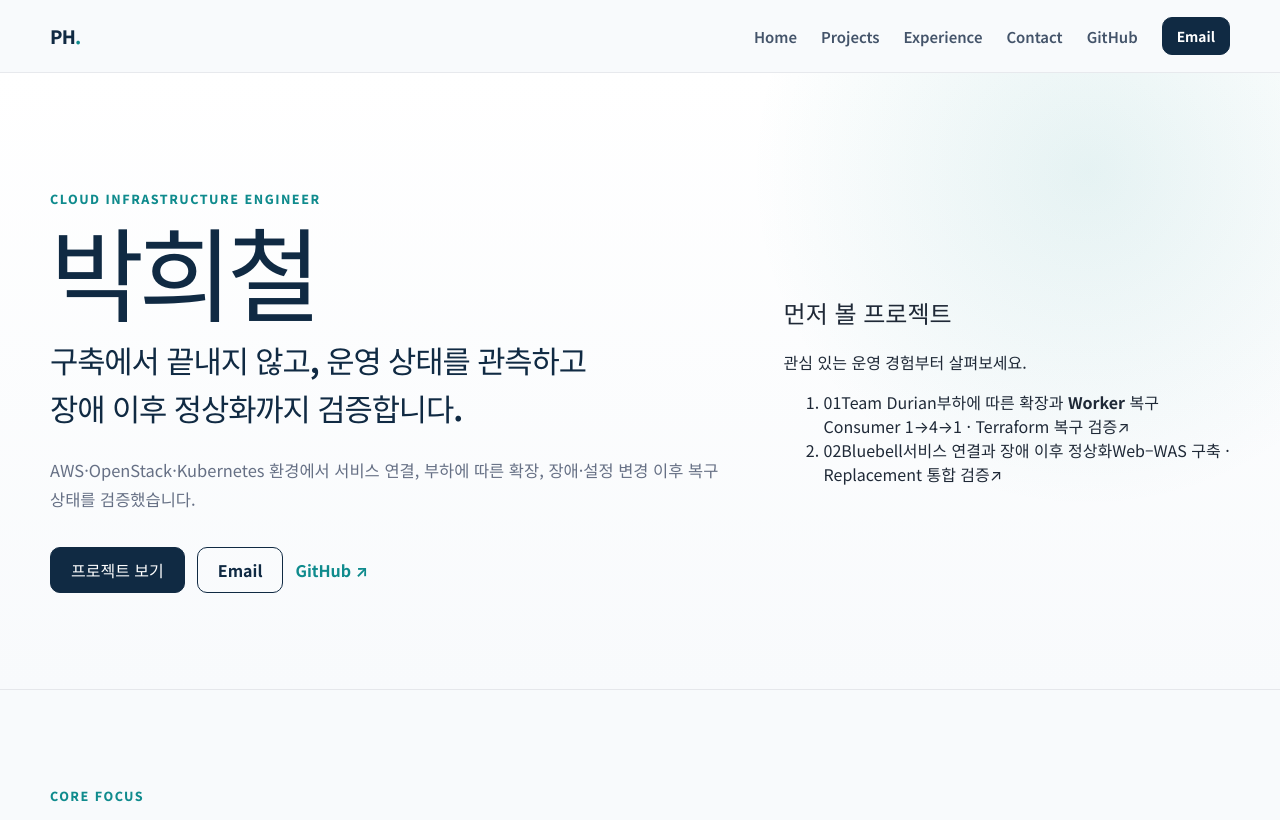
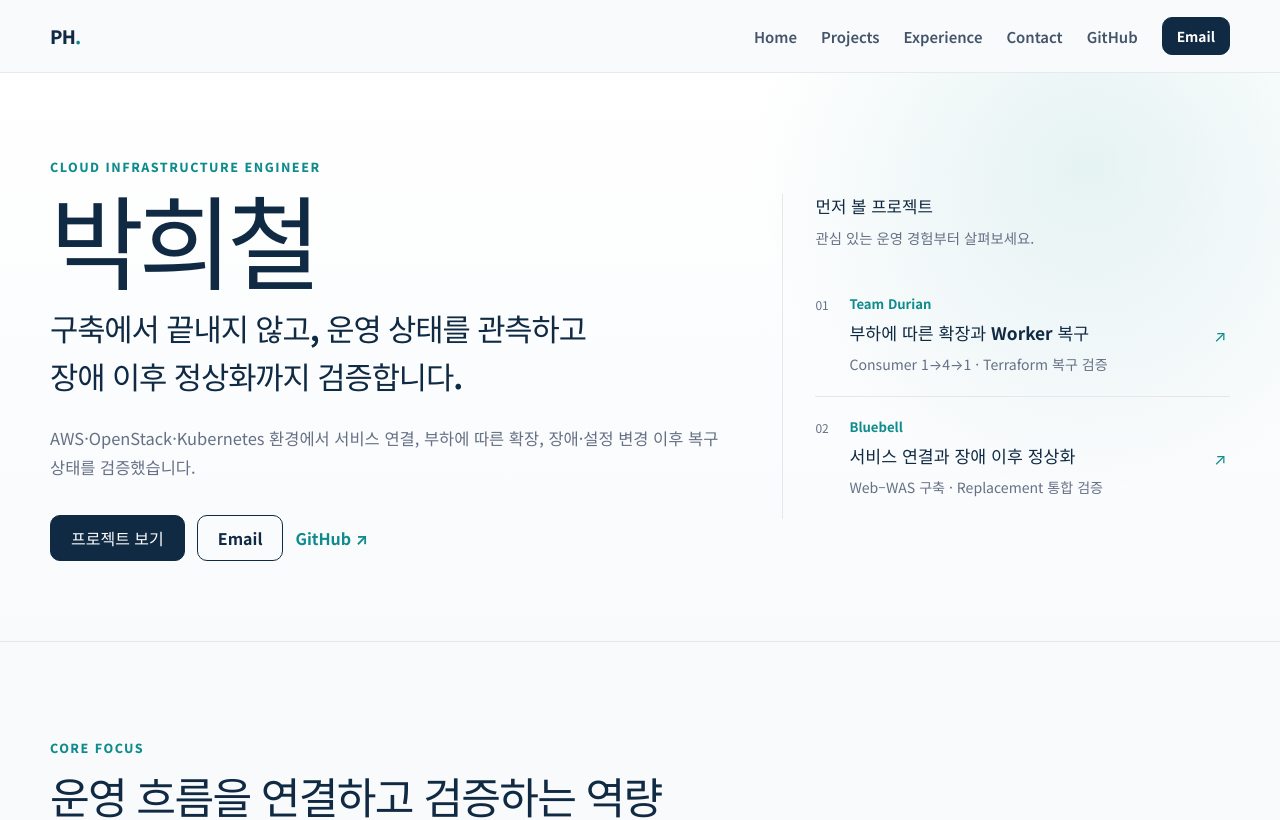
Before and after one commit to wkfkeha784-pixel/cloud-infra-portfolio, a React (Vite) app: page / in a window 1280 px wide. Shown: the top 820 px of the page. Built offline with nearby package versions, Linux system fonts and the light colour scheme.

Commit message:
style(home): clarify introduction and featured project hierarchy

```diff
--- a/src/styles/global.css
+++ b/src/styles/global.css
@@ -127,7 +127,7 @@ img { max-width: 100%; }
 }
 
 .hero {
-  padding: 112px 0 96px;
+  padding: 80px 0;
   background:
     radial-gradient(circle at 85% 16%, rgba(15, 139, 141, 0.1), transparent 28%),
     linear-gradient(180deg, #ffffff 0%, #f8fafc 100%);
@@ -136,9 +136,9 @@ img { max-width: 100%; }
 
 .hero-grid {
   display: grid;
-  grid-template-columns: 1.2fr 0.8fr;
+  grid-template-columns: minmax(0, 1.3fr) minmax(0, 0.85fr);
   align-items: center;
-  gap: 64px;
+  gap: 48px;
 }
 
 .eyebrow {
@@ -183,60 +183,73 @@ img { max-width: 100%; }
   flex-wrap: wrap;
 }
 
-.hero-visual {
-  width: min(420px, 100%);
-  margin-left: auto;
-  padding: 30px;
-  border: 1px solid rgba(16, 42, 67, 0.12);
-  border-radius: 24px;
-  background:
-    linear-gradient(145deg, rgba(255, 255, 255, 0.96), rgba(238, 247, 247, 0.94)),
-    var(--surface);
-  box-shadow: 0 18px 46px rgba(16, 42, 67, 0.07);
+.hero-projects {
+  padding-left: 32px;
+  border-left: 1px solid var(--line);
 }
 
-.hero-visual-label {
-  display: block;
-  margin-bottom: 18px;
-  color: var(--teal);
-  font-size: 0.72rem;
-  font-weight: 800;
-  letter-spacing: 0.14em;
+.hero-projects h2 {
+  margin: 0;
+  color: var(--navy);
+  font-size: 1.05rem;
+  font-weight: 700;
 }
 
-.ops-loop {
-  display: grid;
-  gap: 8px;
+.hero-projects-intro {
+  margin: 8px 0 24px;
+  color: var(--muted);
+  font-size: 0.9rem;
+  line-height: 1.65;
 }
 
-.ops-loop div {
-  min-height: 52px;
-  padding: 0 16px;
-  display: grid;
-  grid-template-columns: 42px 1fr;
-  align-items: center;
-  border: 1px solid rgba(16, 42, 67, 0.09);
-  border-radius: 12px;
-  background: rgba(255, 255, 255, 0.86);
+.hero-project-list {
+  margin: 0;
+  padding: 0;
+  list-style: none;
 }
 
-.ops-loop strong {
-  color: #9aabb8;
-  font-size: 0.74rem;
-  letter-spacing: 0.08em;
+.hero-project-list li + li { border-top: 1px solid var(--line); }
+
+.hero-project-link {
+  display: grid;
+  grid-template-columns: 22px minmax(0, 1fr) 16px;
+  gap: 12px;
+  padding: 20px 0;
+  border-radius: 6px;
 }
 
-.ops-loop span {
-  color: var(--navy);
-  font-size: 0.88rem;
-  font-weight: 800;
-  letter-spacing: 0.07em;
+.hero-project-number {
+  padding-top: 2px;
+  color: var(--muted);
+  font-size: 0.75rem;
 }
 
-.ops-loop div:nth-child(3) {
-  border-color: rgba(15, 139, 141, 0.32);
-  background: var(--teal-soft);
+.hero-project-copy { display: grid; gap: 7px; }
+
+.hero-project-name {
+  color: var(--teal);
+  font-size: 0.82rem;
+  font-weight: 700;
 }
+
+.hero-project-copy strong {
+  color: var(--navy);
+  font-size: 1.08rem;
+  line-height: 1.5;
+  word-break: keep-all;
+}
+
+.hero-project-description {
+  color: var(--muted);
+  font-size: 0.88rem;
+  line-height: 1.65;
+}
+
+.hero-project-arrow { color: var(--teal); align-self: center; }
+
+.hero-project-link:hover strong { color: var(--teal); }
+
+#projects, #experience, #contact { scroll-margin-top: 88px; }
 
 .section { padding: 92px 0; }
 .section-muted { background: var(--surface-muted); border-block: 1px solid var(--line); }
@@ -469,7 +482,7 @@ img { max-width: 100%; }
 .contact-card {
   padding: 44px;
   display: grid;
-  grid-template-columns: 1.2fr 0.8fr;
+  grid-template-columns: minmax(0, 1.3fr) minmax(0, 0.85fr);
   gap: 50px;
   align-items: end;
   border-radius: 22px;
@@ -954,9 +967,10 @@ img { max-width: 100%; }
     grid-template-columns: 1fr;
   }
 
-  .hero-visual {
-    margin: 20px auto 0;
-    width: min(420px, 80vw);
+  .hero-projects {
+    padding: 28px 0 0;
+    border-left: 0;
+    border-top: 1px solid var(--line);
   }
 
   .focus-grid { grid-template-columns: repeat(2, 1fr); }
@@ -990,8 +1004,8 @@ img { max-width: 100%; }
 
   .nav.is-open { display: flex; }
 
-  .hero { padding: 74px 0 66px; }
-  .hero-grid { gap: 38px; }
+  .hero { padding: 48px 0; }
+  .hero-grid { gap: 32px; }
   .hero h1 { font-size: 3.4rem; }
   .hero-lead br { display: none; }
 
```
